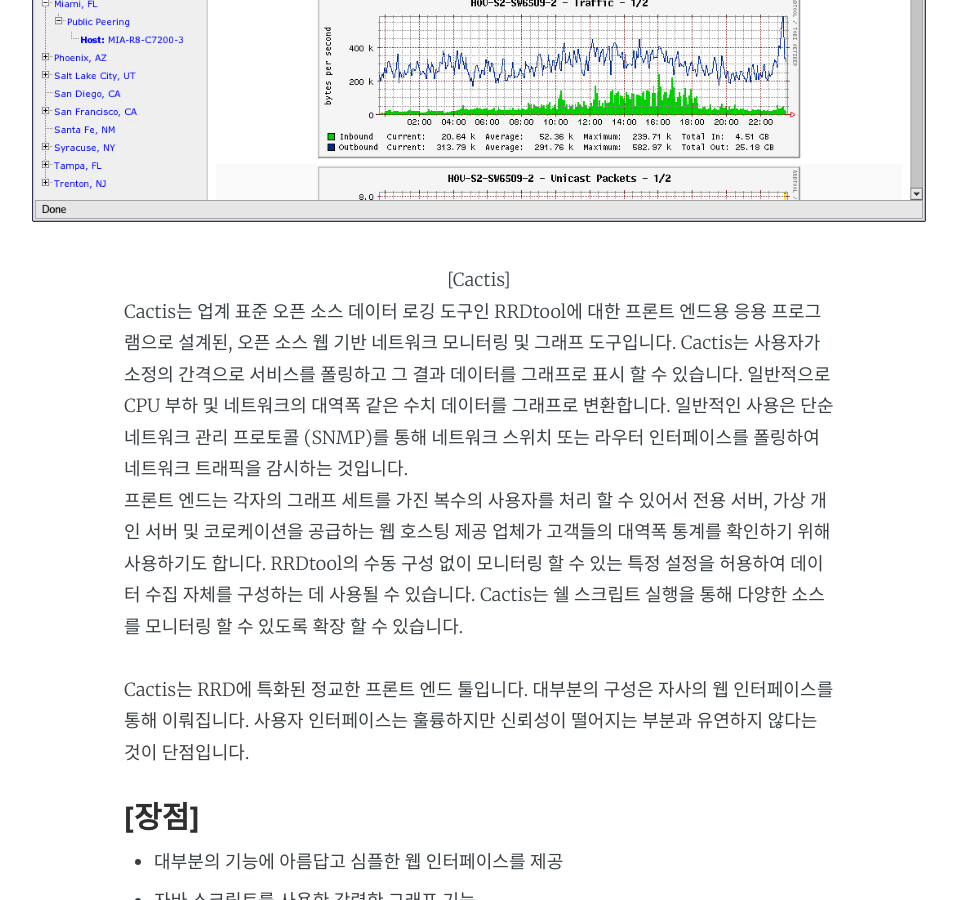
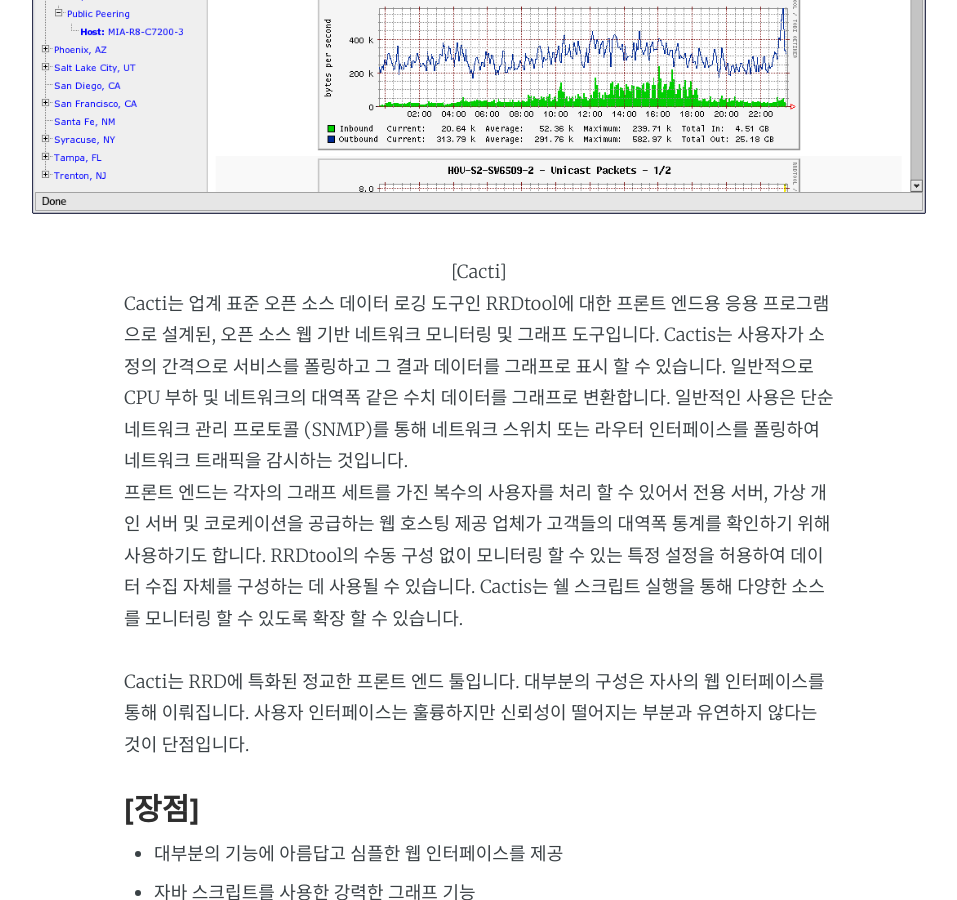
Before and after one commit to whatap/whatap.github.io, a Jekyll site: the page built from _posts/2015-10-11-OpenSourceMonitoringTool.md, in a window 1280 px wide and 900 px high, scrolled down 3709 px. Shown: the whole window, without its empty margins (161-1118 px from the left). Built offline with Jekyll 4.4.1, drawn with Linux system fonts in a browser that asks for light colours; Markdown is read by kramdown in place of the engine named in the settings.

Commit message:
no message

```diff
--- a/_posts/2015-10-11-OpenSourceMonitoringTool.md
+++ b/_posts/2015-10-11-OpenSourceMonitoringTool.md
@@ -11,7 +11,7 @@
 ![alt text](/assets/images/chcho/01/1_whatap.png "1_whatap")
 <center>[WhaTap]</center>
 
-### [와탭이 수집하는 서버의 중요 지표]
+#### [와탭이 수집하는 서버의 중요 지표]
 
 - 서버의 동작 상태
 - CPU, Memory, Disk, Traffic 사용량
@@ -21,6 +21,7 @@
 이러한 와탭의 핵심 기능들은 수집된 데이터 보존 기간 제한을 제외하고 사용에 제약 없이 무료로 제공되고 있습니다.
 
 여기 와탭 이외에 무료로 서버를 모니터링 할 수 있는 다양한 오픈 소스 모니터링 툴 중에 세계적으로 인정받는 몇 가지를 간단히 소개합니다.
+
 
 
 ## Nagios
@@ -42,7 +43,7 @@
 - 호스트 그룹 설정이나 알림 옵션 등의 세심한 설정이 가능
 - 인터랙티브 편집 플러그인을 이용해 관리하기 쉬운 그래프를 만들 수 있음
 
-#### 단점
+#### [단점]
 
 - 수집된 모니터링 데이터를 그래프로 만들 수 없는 경우가 있어 다른 툴을 이용해야 하는 경우가 있음
 - 복잡한 텍스트로 구성된 설정 방식 때문에 설정에 무리가 있고 매개 변수를 자주 확인해야 함
@@ -54,16 +55,17 @@
 - 모든 경고 알림이 기본적으로 설정되어 있어 적절히 설정하지 않으면 알림 스팸을 받을 수 있음
 
 
+
 ## Cacti
 [http://www.cacti.net] (http://www.cacti.net)
 
 ![alt text](/assets/images/chcho/01/3_Cacti.png "3_Cacti")
-<center>[Cactis]</center>
+<center>[Cacti]</center>
 
-Cactis는 업계 표준 오픈 소스 데이터 로깅 도구인 RRDtool에 대한 프론트 엔드용 응용 프로그램으로 설계된, 오픈 소스 웹 기반 네트워크 모니터링 및 그래프 도구입니다. Cactis는 사용자가 소정의 간격으로 서비스를 폴링하고 그 결과 데이터를 그래프로 표시 할 수 있습니다. 일반적으로 CPU 부하 및 네트워크의 대역폭 같은 수치 데이터를 그래프로 변환합니다. 일반적인 사용은 단순 네트워크 관리 프로토콜 (SNMP)를 통해 네트워크 스위치 또는 라우터 인터페이스를 폴링하여 네트워크 트래픽을 감시하는 것입니다.
+Cacti는 업계 표준 오픈 소스 데이터 로깅 도구인 RRDtool에 대한 프론트 엔드용 응용 프로그램으로 설계된, 오픈 소스 웹 기반 네트워크 모니터링 및 그래프 도구입니다. Cactis는 사용자가 소정의 간격으로 서비스를 폴링하고 그 결과 데이터를 그래프로 표시 할 수 있습니다. 일반적으로 CPU 부하 및 네트워크의 대역폭 같은 수치 데이터를 그래프로 변환합니다. 일반적인 사용은 단순 네트워크 관리 프로토콜 (SNMP)를 통해 네트워크 스위치 또는 라우터 인터페이스를 폴링하여 네트워크 트래픽을 감시하는 것입니다.
 프론트 엔드는 각자의 그래프 세트를 가진 복수의 사용자를 처리 할 수 있어서 전용 서버, 가상 개인 서버 및 코로케이션을 공급하는 웹 호스팅 제공 업체가 고객들의 대역폭 통계를 확인하기 위해 사용하기도 합니다. RRDtool의 수동 구성 없이 모니터링 할 수 있는 특정 설정을 허용하여 데이터 수집 자체를 구성하는 데 사용될 수 있습니다. Cactis는 쉘 스크립트 실행을 통해 다양한 소스를 모니터링 할 수 있도록 확장 할 수 있습니다.
 
-Cactis는 RRD에 특화된 정교한 프론트 엔드 툴입니다. 대부분의 구성은 자사의 웹 인터페이스를 통해 이뤄집니다. 사용자 인터페이스는 훌륭하지만 신뢰성이 떨어지는 부분과 유연하지 않다는 것이 단점입니다.
+Cacti는 RRD에 특화된 정교한 프론트 엔드 툴입니다. 대부분의 구성은 자사의 웹 인터페이스를 통해 이뤄집니다. 사용자 인터페이스는 훌륭하지만 신뢰성이 떨어지는 부분과 유연하지 않다는 것이 단점입니다.
 
 ### [장점]
 - 대부분의 기능에 아름답고 심플한 웹 인터페이스를 제공
@@ -83,6 +85,7 @@
 - 디테일한 그래프 데이터를 장기간 보관할 수 없음
 
 
+
 ## Zenoss
 [http://www.zenoss.com/] (http://www.zenoss.com/)
 
@@ -91,7 +94,7 @@
 
 Zenoss(Zenoss 코어)는 Zope 서버에 기초한 애플리케이션, 서버 및 네트워크 관리용 오픈 소스 플랫폼입니다. GNU 일반 공중 사용 라이선스(GPL) 버전 2의 조건에 따라 배포되고 있으며, Zenoss 코어는 시스템 관리자가 가용성, 목록 / 구성, 성능 및 이벤트를 모니터링 할 수 있는 웹 인터페이스를 제공합니다.
 
-### [장점]
+#### [장점]
 - 아름다운 웹 인터페이스
 - 구글 맵 등을 통해 설치된 서버의 위치를 세계 지도에서 표현하는 기능
 - 일부 매개변수를 시스템에서 자동으로 검색할 수 있음
@@ -99,7 +102,7 @@
 - 네이티브 WMI를 통해 윈도우를 모니터링 할 수 있음
 - 큰 팬층
 
-### [단점]
+#### [단점]
 - 웹 인터페이스가 느림
 - 실제로 무슨 일이 일어나고 있는지 알 수 없는 불투명한 작업
 - 신뢰성에 대한 의심
@@ -107,6 +110,7 @@
 - 설정 및 데이터가 MySQL, 내부 Zope 데이터베이스 스토리지 및 RRD 파일이 저장된 디스크의 전역에 퍼져있음
 - 플래시 기반의 그래프들이 시스템이 연결된 상황을 표시하지만 시스템에 대한 세부 사항을 표시하지 않음
 - 제한적인 오픈 소스 버전이며, 풀 버전을 이용하려면 제품 구매가 필요
+
 
 
 ## Zabixx
@@ -119,7 +123,7 @@
 
 Zabbix는 다양한 모니터링 옵션을 제공합니다. 간단한 검사는 모니터링 할 호스트에 소프트웨어를 설치하지 않고도 SMTP나 HTTP와 같은 표준 서비스의 가용성과 응답성을 검증하여 실행할 수 있습니다. Zabbix는 GNU 일반 공중 사용 라이선스(GPL) 버전2의 조건에 따라 배포되는 무료 소프트웨어입니다.
 
-### [장점]
+#### [장점]
 - 강력한 모니터링 기능과 그래프를 하나의 도구로 결합시킨 점
 - 알림에 대해 구성을 고도화 할 수 있음
 - 알림에 완벽하게 사용자 정의 메시지를 이용할 수 있음
@@ -135,7 +139,7 @@
 - 쉘 스크립트를 사용하여 알림을 쉽게 스크립팅
 - Zabbix 프록시를 사용하여 원격 모니터링을 쉽게 할 수 있음
 
-### [단점]
+#### [단점]
 - 알림 설정 부분에서 다량의 임계치 설정이 필요
 - 웹 인터페이스 기능이 너무 많고 복잡
 - 맵 편집기를 이용해 설정하는 시간이 많이 소요
@@ -145,6 +149,7 @@
 - 디버깅하기 어려움
 
 
+
 ## 결론
 
 모니터링 없이 서버를 운용하는 것은 마치 '계기판 없는 자동차를 운행하는 것'과 같습니다. 사용자의 서버 운용 환경에 맞춰 와탭을 비롯한 다양한 모니터링 툴을 이용하여 보다 편리한 서버 관리 환경을 구축할 수 있었으면 하는 바람입니다.
```
